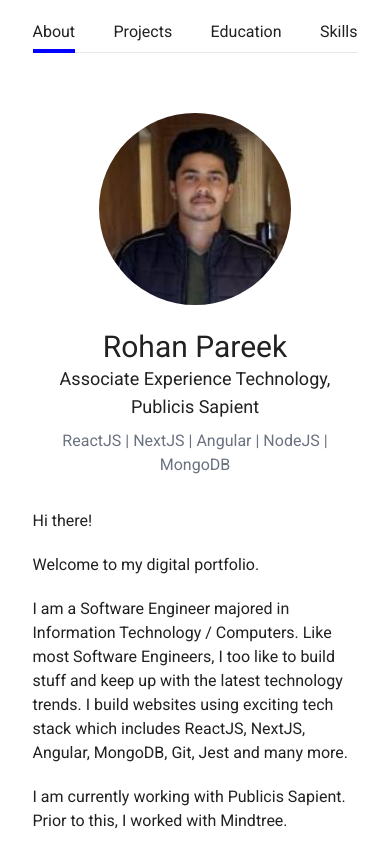
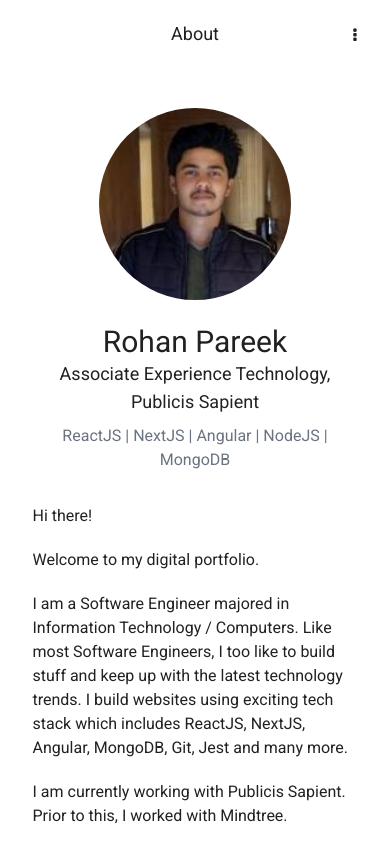
Before and after one commit to rohan-pareek/portfolio-v2, a Next.js app: page / in a window 390 px wide. Shown: the top 844 px of the page. Built offline with nearby package versions, Linux system fonts and the light colour scheme.

Commit message:
added navigation for mobile

```diff
--- /dev/null
+++ b/components/layout/header/navigation/Navigation.module.css
@@ -0,0 +1,24 @@
+.menu {
+    display: none;
+}
+
+.menu-button {
+    border-radius: 50%;
+    width: 30px;
+    height: 30px;
+    display: flex;
+    justify-content: center;
+    align-items: center;
+}
+
+.menu-button:hover {
+    background-color: #efefef;
+}
+
+.menu-button:focus + .menu {
+    display: block;
+}
+
+.menu:hover {
+    display: block;
+}
--- a/components/layout/header/navigation/index.js
+++ b/components/layout/header/navigation/index.js
@@ -1,8 +1,8 @@
 import React, { useMemo } from 'react';
 import Link from 'next/link';
-import Container from '../../container';
 import { useRouter } from 'next/router';
 import CustomMeta from '../../../meta';
+import css from './Navigation.module.css';
 
 const Navigation = props => {
 
@@ -13,28 +13,33 @@ const Navigation = props => {
             case '/':
                 return {
                     title: 'Rohan Pareek | About',
-                    description: 'Welcome to my digital portfolio. You can access my work, education related details'
+                    description: 'Welcome to my digital portfolio. You can access my work, education related details',
+                    page: 'About'
                 }
             case '/projects':
                 return {
                     title: 'Rohan Pareek | Projects',
-                    description: 'Project related information of Rohan Pareek'
+                    description: 'Project related information of Rohan Pareek',
+                    page: 'Projects'
                 }
             case '/education':
                 return {
                     title: 'Rohan Pareek | Education',
-                    description: 'Education related information of Rohan Pareek'
+                    description: 'Education related information of Rohan Pareek',
+                    page: 'Education'
                 }
             case '/skills':
                 return {
                     title: 'Rohan Pareek | Skills',
-                    description: 'Skills related information of Rohan Pareek'
+                    description: 'Skills related information of Rohan Pareek',
+                    page: 'Skills'
                 }
 
             default:
                 return {
                     title: 'Rohan Pareek',
-                    description: 'Digital Portfolio of Rohan Pareek'
+                    description: 'Digital Portfolio of Rohan Pareek',
+                    page: 'About'
                 }
         }
     }, [asPath]);
@@ -43,7 +48,7 @@ const Navigation = props => {
         <>
             <CustomMeta title={activeMeta.title} description={activeMeta.description} />
             <nav className='py-5'>
-                <ul className='flex justify-between border-gray-200 border-b pb-2'>
+                <ul className='justify-between border-gray-200 border-b pb-2 hidden md:flex'>
                     <li>
                         <Link href="/">
                             <a className={`pb-2 ${'/' === asPath ? 'border-brand-dark border-b-4' : ''}`}>
@@ -73,6 +78,50 @@ const Navigation = props => {
                         </Link>
                     </li>
                 </ul>
+                <section className='flex md:hidden'>
+                    <div className='flex-1 text-lg flex justify-center items-center'>
+                        {activeMeta.page}
+                    </div>
+                    <section className='absolute top-5 right-5'>
+                        <div className='relative'>
+                            <button className={css['menu-button']}>
+                                <i className="fa fa-ellipsis-v"></i>
+                            </button>
+                            <div className={`absolute right-0 top-0 shadow p-2 bg-white px-4 ${css.menu}`}>
+                                <ul>
+                                    <li className='my-1'>
+                                        <Link href="/">
+                                            <a>
+                                                About
+                                            </a>
+                                        </Link>
+                                    </li>
+                                    <li className='my-1'>
+                                        <Link href="/projects">
+                                            <a>
+                                                Projects
+                                            </a>
+                                        </Link>
+                                    </li>
+                                    <li className='my-1'>
+                                        <Link href="/education">
+                                            <a>
+                                                Education
+                                            </a>
+                                        </Link>
+                                    </li>
+                                    <li className='my-1'>
+                                        <Link href="/skills">
+                                            <a>
+                                                Skills
+                                            </a>
+                                        </Link>
+                                    </li>
+                                </ul>
+                            </div>
+                        </div>
+                    </section>
+                </section>
             </nav>
         </>
     )
```
